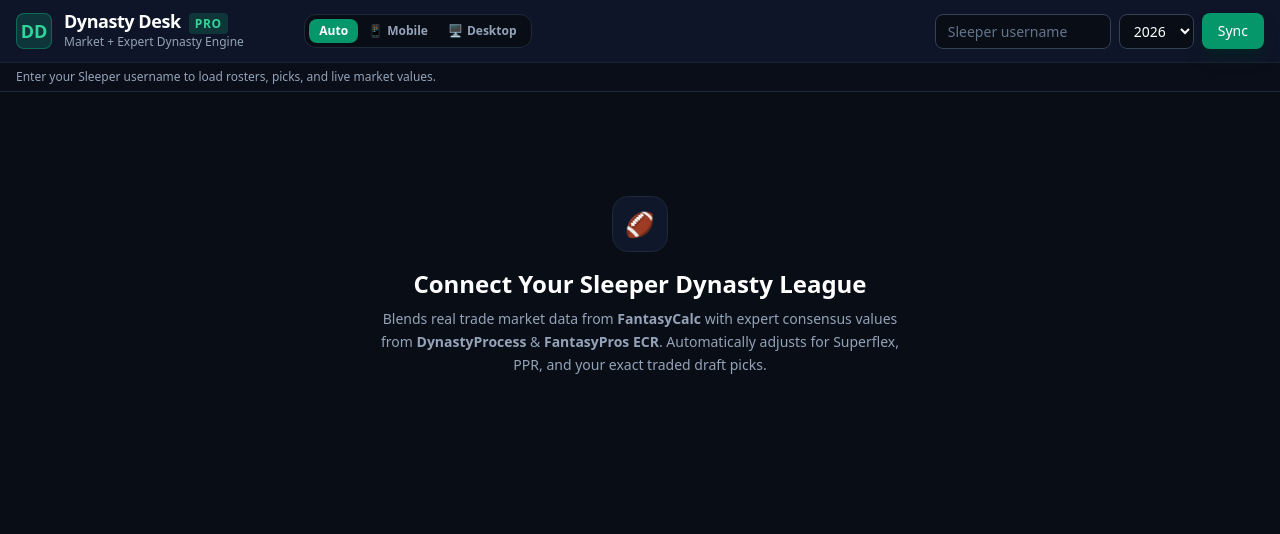
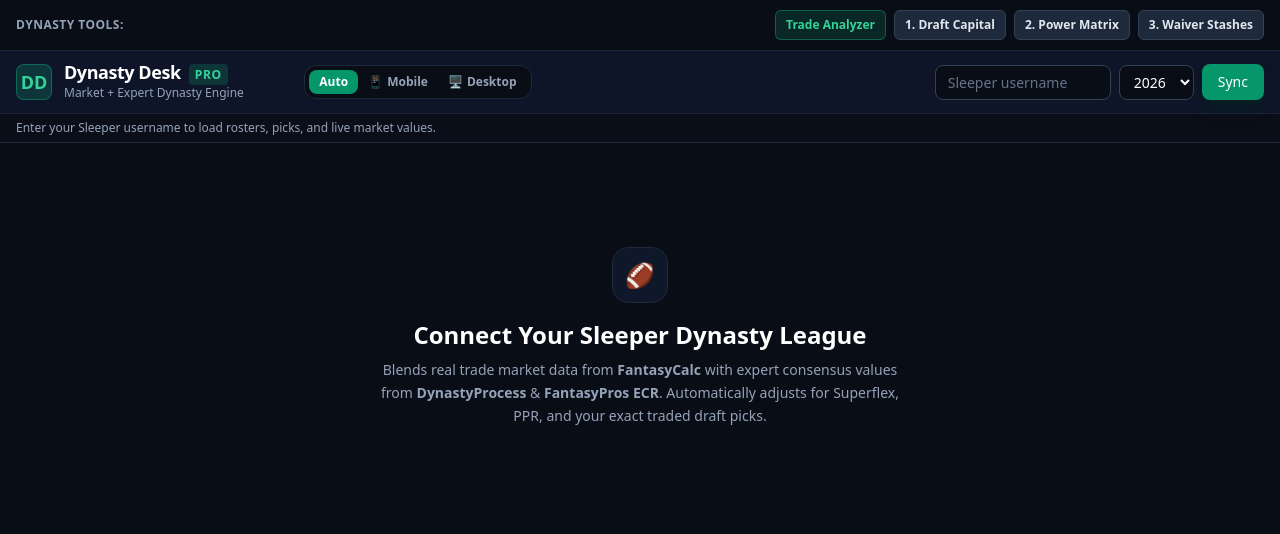
Before and after one commit to nickmac25-cyber/dynasty, a plain HTML site: page index.html in a window 1280 px wide. Drawn offline with nearby package versions, Linux system fonts and the light colour scheme.

Commit message:
Update index.html

```diff
--- a/index.html
+++ b/index.html
@@ -44,7 +44,20 @@
 </style>
 </head>
 <body class="bg-slate-950 text-slate-100 font-sans antialiased min-h-screen flex flex-col">
-
+<!-- (Your existing <head> and </head> are above this) -->
+<body>
+  <!-- PASTE THE QUICK-NAV CODE RIGHT HERE -->
+  <div style="background:#090d16; border-bottom:1px solid #1e293b; padding:10px 16px; display:flex; flex-wrap:wrap; align-items:center; justify-content:space-between; gap:8px; font-family:system-ui,-apple-system,sans-serif; font-size:12px;">
+    <span style="color:#94a3b8; font-weight:700; letter-spacing:0.04em; text-transform:uppercase;">Dynasty Tools:</span>
+    <div style="display:flex; flex-wrap:wrap; gap:8px;">
+      <a href="index.html" style="background:rgba(16,185,129,0.15); color:#34d399; border:1px solid rgba(16,185,129,0.4); padding:5px 10px; border-radius:6px; text-decoration:none; font-weight:600;">Trade Analyzer</a>
+      <a href="draft-capital.html" style="background:#1e293b; color:#e2e8f0; border:1px solid #334155; padding:5px 10px; border-radius:6px; text-decoration:none; font-weight:600;">1. Draft Capital</a>
+      <a href="league-matrix.html" style="background:#1e293b; color:#e2e8f0; border:1px solid #334155; padding:5px 10px; border-radius:6px; text-decoration:none; font-weight:600;">2. Power Matrix</a>
+      <a href="waiver-stashes.html" style="background:#1e293b; color:#e2e8f0; border:1px solid #334155; padding:5px 10px; border-radius:6px; text-decoration:none; font-weight:600;">3. Waiver Stashes</a>
+    </div>
+  </div>
+
+  <!-- (All of your existing Trade Analyzer HTML stays untouched below this) -->
 <!-- Sticky Top Bar -->
 <header class="sticky top-0 z-40 bg-slate-900/95 backdrop-blur-md border-b border-slate-800">
   <div class="max-w-7xl mx-auto px-4 py-3 flex flex-wrap items-center justify-between gap-3">
```
